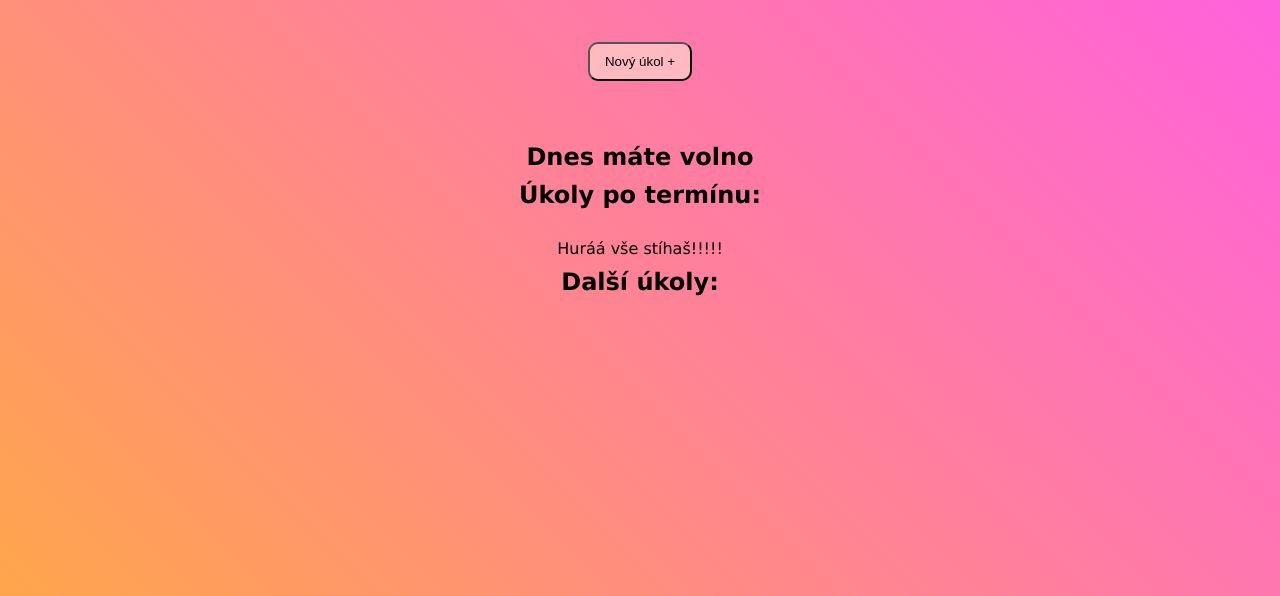
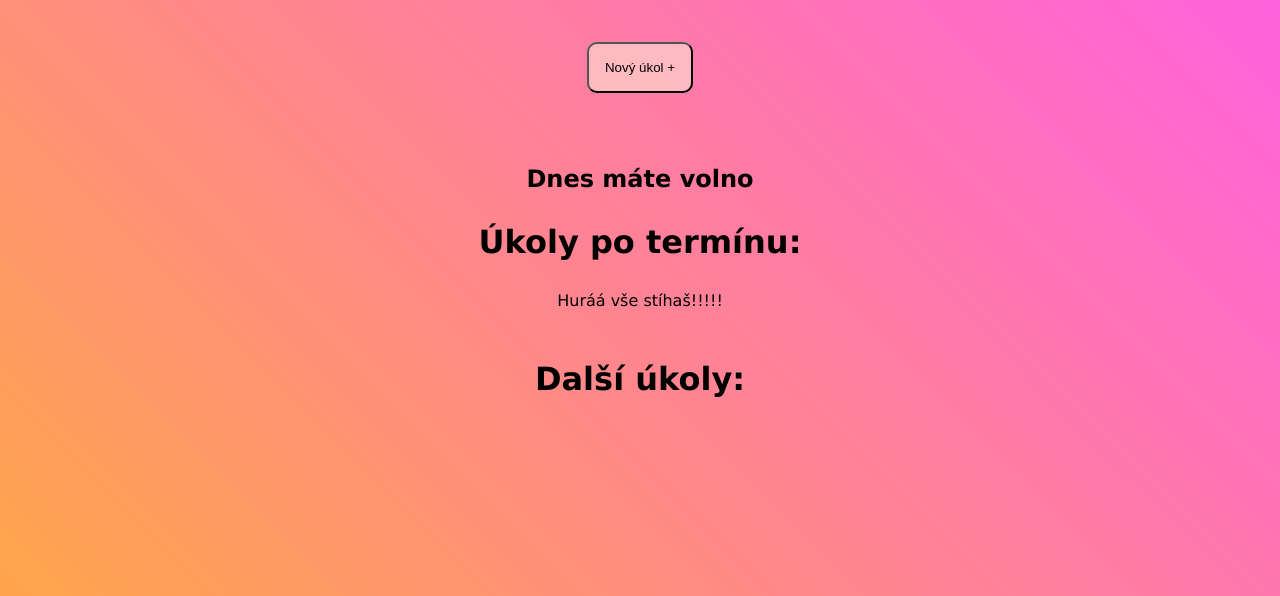
Before and after one commit to SlavomiraVirdzekova/To-do-app, a PHP site: page / in a window 1280 px wide. Shown: the part 30-626 px from the top of the page. Run offline with PHP 8.4, Linux system fonts and the light colour scheme; data that the repository does not hold is empty.

Commit message:
úprava struktury a stylování

```diff
--- a/css/style.css
+++ b/css/style.css
@@ -18,11 +18,23 @@ body {
 button{
 	border-radius: 10px;
 	background-color: rgba(255, 236, 214, 0.562);
-	padding: 10px 15px;
+	padding: 1rem;
+	text-align: center;
 	&:hover{
 		color:azure;
 		cursor: pointer;
 		box-shadow: 1px 5px 30px 5px rgba(253, 15, 15, 0.65) inset;
+	}
+}
+
+i{
+	padding: 0;
+}
+
+section{
+	margin-bottom: 40px;
+	h1{
+		margin: 20px;
 	}
 }
 
@@ -51,16 +63,13 @@ button{
 	button{
 		display: block;
 		margin-top: 1rem;
+		text-align: center;
+
 	}
 }
 
 .task-form.hide {
 	display: none;
-}
-
-.do-it-list>h1 {
-	width: 100%;
-	display: block;
 }
 
 .items{
--- a/index.php
+++ b/index.php
@@ -14,7 +14,7 @@ if(array_key_exists("add", $_POST)){
 	$kategorie = $_POST["category"];
 	$dulezitost = $_POST["dulezitost"];
 
-	$dotaz = $db->prepare("INSERT INTO ukoly SET ukol = ?, termin = ?, kategorie = ?, dulezitost = ?, stav = false");
+	$dotaz = $db->prepare("INSERT INTO ukoly SET ukol = ?, termin = ?, kategorie = ?, důležitost = ?, stav = false");
 	$dotaz->execute([$ukol, $termin, $kategorie, $dulezitost]);
 	$idUkolu = $db->lastInsertId();
 
@@ -26,16 +26,6 @@ if(array_key_exists("add", $_POST)){
 	var_dump($dulezitost);
 }
 
-if (array_key_exists("delete", $_GET)){
-	$dotaz = $db->prepare("DELETE FROM id, ukol, termin, kategorie, dulezitost, stav FROM ukoly");
-	$dotaz->execute();
-	$seznamDnesnichUkolu = $dotaz->fetch();
-	$seznamVsechUkolu = $dotaz->fetch();
-	$seznamUkoluPoTerminu = $dotaz->fetch();
-
-	var_dump("delete");
-
-}
 
 ?>
 
@@ -82,9 +72,8 @@ if (array_key_exists("delete", $_GET)){
 			<input type="date" name="date">
 			<button type="submit" name="add">Přidat</button>
 		</form>
-	<section class="do-it-list">
 
-		<div class="today items">
+		<section class="today items">
 
 			<?php
 				$dotaz = $db->prepare("SELECT id, ukol, termin, kategorie FROM ukoly WHERE termin = CURRENT_DATE()");
@@ -104,10 +93,10 @@ if (array_key_exists("delete", $_GET)){
 					}
 				}
 			?>
-			</div>
-		</div>
+		</section>
+
 		<h1>Úkoly po termínu:</h1>
-		<div class="after-term">
+		<section class="after-term">
 			<div class="items">
 				<?php
 					$dotaz = $db->prepare("SELECT id, ukol, termin, kategorie FROM ukoly WHERE termin < CURRENT_DATE()");
@@ -120,16 +109,16 @@ if (array_key_exists("delete", $_GET)){
 
 					else{
 
-						foreach($seznamUkoluPoTerminu as $ukol){
+						foreach($seznamUkoluPoTerminu as $polozka){
 							include 'vypsaniUkolu.php';
 						}
 					}
 				?>
 			</div>
-		</div>
+		</section>
 
 		<h1>Další úkoly:</h1>
-		<div clas="dalsi-ukoly">
+		<section clas="dalsi-ukoly">
 			<div class="items">
 				<?php
 					$dotaz = $db->prepare("SELECT id, ukol, termin, kategorie FROM ukoly  WHERE termin > CURRENT_DATE() ORDER BY termin");
@@ -141,8 +130,8 @@ if (array_key_exists("delete", $_GET)){
 					}
 				?>
 			</div>
-		</div>
-	</section>
+		</section>
+
 	</main>
 </body>
 
@@ -153,10 +142,10 @@ if (array_key_exists("delete", $_GET)){
 
 		$(".checkbox").change(function() {
 			if (this.checked) {
-				$(this).parent().children(":nth-child(2)").css("text-decoration", "line-through");
+				$(this).parent().parent().children(":nth-child(2)").css("text-decoration", "line-through");
 			}
 			else {
-				$(this).parent().children(":nth-child(2)").css("text-decoration", "none");
+				$(this).parent().parent().children(":nth-child(2)").css("text-decoration", "none");
 			}
 		});
 
```
Also changed, not shown: other parts of css/style.css (+19 -6 lines), vypsaniUkolu.php (+15 -3 lines).
